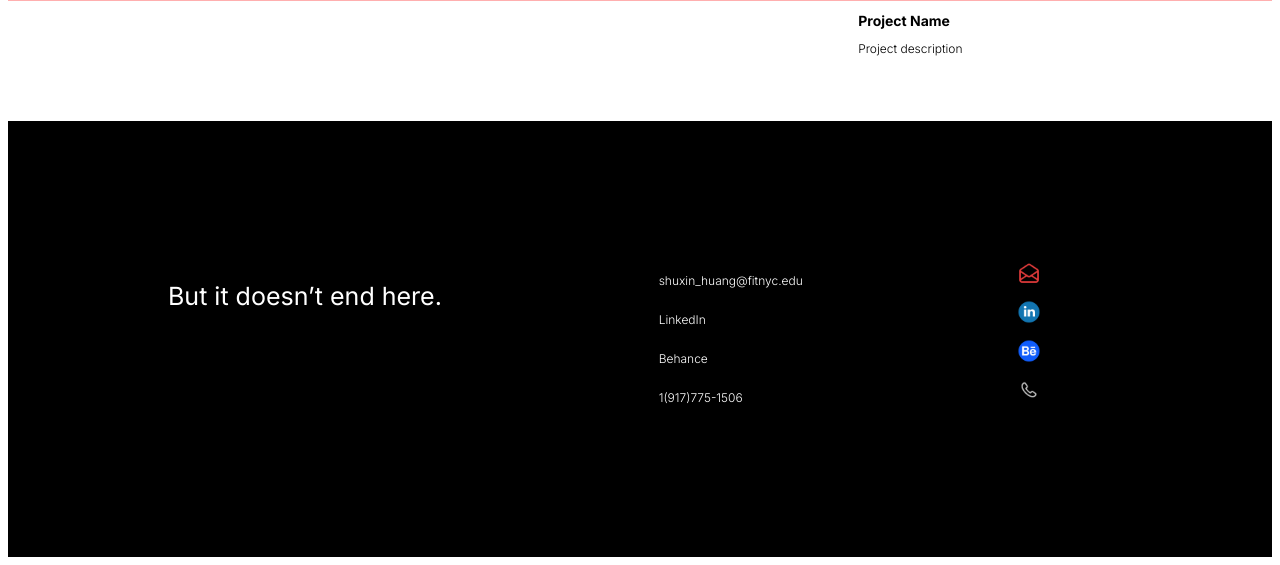
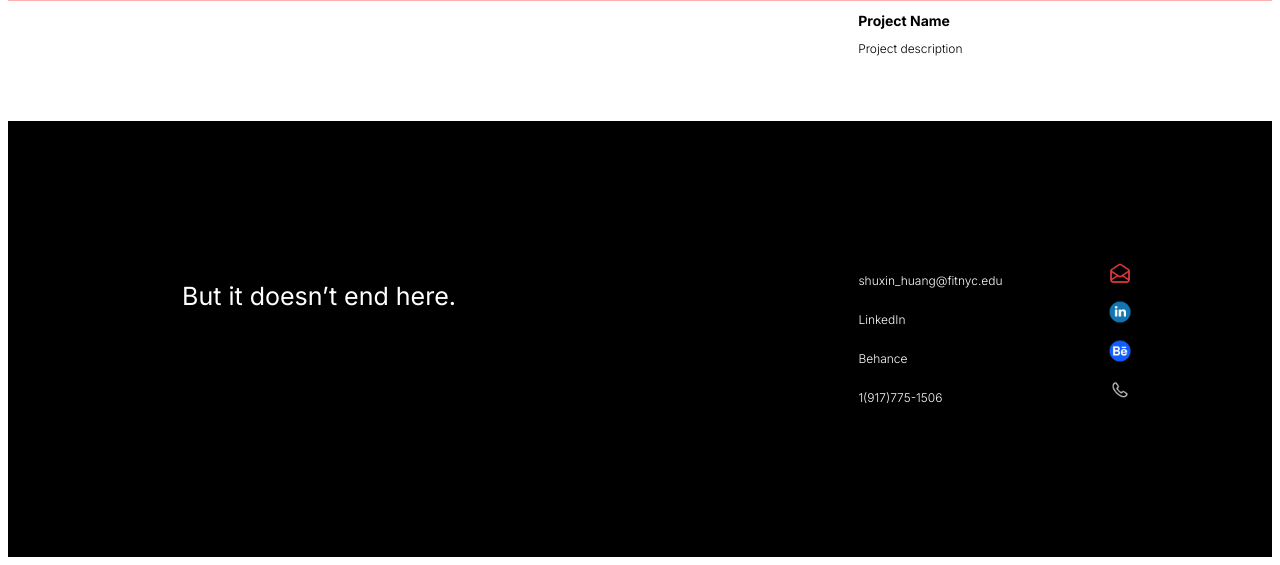
Before and after one commit to rrwrq/UX_UI_HW_17, a plain HTML site: page index.html in a window 1280 px wide. Shown: the part 1388-1953 px from the top of the page. Drawn offline with Linux system fonts and the light colour scheme.

Commit message:
updated footer

```diff
--- a/CSS/style.css
+++ b/CSS/style.css
@@ -119,9 +119,12 @@ footer{
     padding: 140px;
     background-color: black;
     color: white;
+}
+
+.gridContainer{
     display: grid;
-    grid-gap: 50px;
-    ;
+    grid-gap: 300px;
+    grid-template-columns: 1fr 1fr;
 }
 
 .mailText .linkedinText .behanceText .phoneText{
@@ -141,6 +144,7 @@ footer{
     display: grid;
     grid-template-columns: 1fr;
     grid-template-rows: 1fr 1fr 1fr 1fr;
+    justify-content: end;
 }
 
 .mailText{
@@ -151,7 +155,7 @@ footer{
 
 .mailImg{
     padding-left: 30px;
-    justify-content: center;
+    justify-content: end;
     display: grid;
 }
 
@@ -161,13 +165,9 @@ footer{
     justify-content: end;
 }
 
-.linkedinTextP{
-    margin-right: 44.46px;
-}
-
 .linkedinTextImg{
     padding-left: 30px;
-    justify-content: center;
+    justify-content: end;
     display: grid;
 }
 
@@ -179,7 +179,7 @@ footer{
 
 .behanceTextImg{
     padding-left: 30px;
-    justify-content: center;
+    justify-content: end;
     display: grid;
 }
 
@@ -191,6 +191,6 @@ footer{
 
 .phoneTextImg{
     padding-left: 30px;
-    justify-content: center;
+    justify-content: end;
     display: grid;
 }
```
